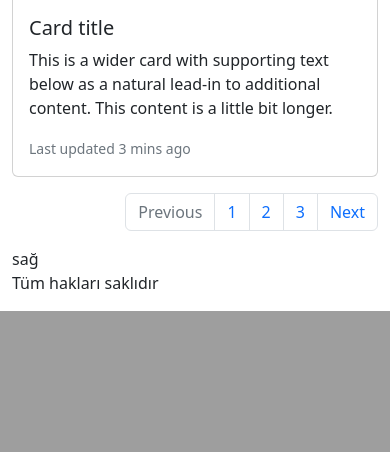
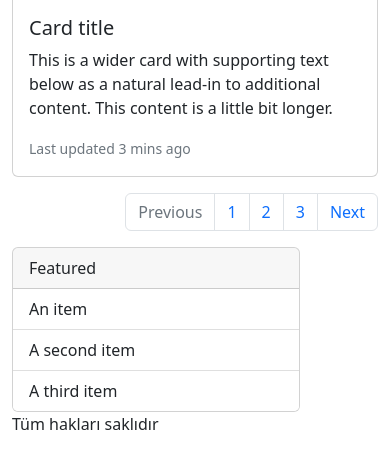
Before and after one commit to atak-05/django-blog-udemy, a Django app: page / in a window 390 px wide. Shown: the part 1731-2183 px from the top of the page. Before the commit the page ends 2042 px from the top, so only its background shows below. Run offline with Django 4.2, Linux system fonts and the light colour scheme; parts of the project's set-up code (start-up, migrations or seed data) failed here and were passed over; some libraries are stand-ins or nearby versions.

Commit message:
templates pages created!

```diff
--- a/blog/blog_app/templates/pages/index.html
+++ b/blog/blog_app/templates/pages/index.html
@@ -1,55 +1,9 @@
-{% load static %}
-<!doctype html>
-<html lang="en">
-  <head>
-    <meta charset="utf-8">
-    <meta name="viewport" content="width=device-width, initial-scale=1">
-    <title>Bootstrap demo</title>
-    <link href="https://cdn.jsdelivr.net/npm/bootstrap@5.2.0/dist/css/bootstrap.min.css" rel="stylesheet" integrity="sha384-gH2yIJqKdNHPEq0n4Mqa/HGKIhSkIHeL5AyhkYV8i59U5AR6csBvApHHNl/vI1Bx" crossorigin="anonymous">
-  </head>
-  <body>
-    <!--Navbar Start-->
-    <nav class="navbar navbar-expand-lg bg-light">
-      <div class="container">
-        <a class="navbar-brand" href="#">Navbar</a>
-        <button class="navbar-toggler" type="button" data-bs-toggle="collapse" data-bs-target="#navbarSupportedContent" aria-controls="navbarSupportedContent" aria-expanded="false" aria-label="Toggle navigation">
-          <span class="navbar-toggler-icon"></span>
-        </button>
-        <div class="collapse navbar-collapse" id="navbarSupportedContent">
-          <ul class="navbar-nav me-auto mb-2 mb-lg-0">
-            <li class="nav-item">
-              <a class="nav-link active" aria-current="page" href="#">Home</a>
-            </li>
-            <li class="nav-item">
-              <a class="nav-link" href="#">Link</a>
-            </li>
-            <li class="nav-item dropdown">
-              <a class="nav-link dropdown-toggle" href="#" role="button" data-bs-toggle="dropdown" aria-expanded="false">
-                Dropdown
-              </a>
-              <ul class="dropdown-menu">
-                <li><a class="dropdown-item" href="#">Action</a></li>
-                <li><a class="dropdown-item" href="#">Another action</a></li>
-                <li><hr class="dropdown-divider"></li>
-                <li><a class="dropdown-item" href="#">Something else here</a></li>
-              </ul>
-            </li>
-            <li class="nav-item">
-              <a class="nav-link disabled">Disabled</a>
-            </li>
-          </ul>
-          <form class="d-flex" role="search">
-            <input class="form-control me-2" type="search" placeholder="Search" aria-label="Search">
-            <button class="btn btn-outline-success" type="submit">Search</button>
-          </form>
-        </div>
-      </div>
-    </nav>
-    <!--Navbar End-->
+{% extends "base.html" %}
+
+
+{%block title%}My Blog{%endblock%}
+{%block content%}
  <!--Main Part-->
-    <div class="container">
-      <div class="row">
-        <div class="col-sm-9">
 <div class="card mb-3" >
   <div class="row g-0">
     <div class="col-md-4">
@@ -105,38 +59,4 @@
       </div>
     </div>
   </div>
-          </div>
-          <!--Main Part-->
-          <!--pagination Start-->
-          <nav aria-label="Page navigation example">
-            <ul class="pagination justify-content-end">
-              <li class="page-item disabled">
-                <a class="page-link">Previous</a>
-              </li>
-              <li class="page-item"><a class="page-link" href="#">1</a></li>
-              <li class="page-item"><a class="page-link" href="#">2</a></li>
-              <li class="page-item"><a class="page-link" href="#">3</a></li>
-              <li class="page-item">
-                <a class="page-link" href="#">Next</a>
-              </li>
-            </ul>
-          </nav>
-        </div>
-        <div class="col-sm-3">
-          sağ
-        </div>
-      </div>
-    </div>
-    <!--Pagination End-->
-    <!--Footer Start-->
-    <div class="container">
-      <div class="row">
-        <div class="col-12">
-          <p> Tüm hakları saklıdır</p>
-        </div>
-      </div>
-    </div>
-    <!--Footer End-->
-    <script src="https://cdn.jsdelivr.net/npm/bootstrap@5.2.0/dist/js/bootstrap.bundle.min.js" integrity="sha384-A3rJD856KowSb7dwlZdYEkO39Gagi7vIsF0jrRAoQmDKKtQBHUuLZ9AsSv4jD4Xa" crossorigin="anonymous"></script>
-  </body>
-</html>
+</div> {%endblock%}
--- /dev/null
+++ b/blog/templates/base.html
@@ -0,0 +1,50 @@
+{% load static %}
+<!doctype html>
+<html lang="en">
+
+<head>
+    <meta charset="utf-8">
+    <meta name="viewport" content="width=device-width, initial-scale=1">
+    <title> {% block title %}{% endblock %} </title>
+    <link href="{% static 'css/bootstrap.min.css' %}" rel="stylesheet">
+</head>
+
+<body>
+    <!--Navbar Start-->
+    {% include "components/navbar.html" %}
+    <!--Navbar End-->
+    <!--Main Part-->
+    <div class="container">
+        <div class="row">
+            <div class="col-sm-9">
+                {% block content %} {%endblock%}
+
+                <!--Main Part-->
+                <!--pagination Start-->
+                <nav aria-label="Page navigation example">
+                    <ul class="pagination justify-content-end">
+                        <li class="page-item disabled">
+                            <a class="page-link">Previous</a>
+                        </li>
+                        <li class="page-item"><a class="page-link" href="#">1</a></li>
+                        <li class="page-item"><a class="page-link" href="#">2</a></li>
+                        <li class="page-item"><a class="page-link" href="#">3</a></li>
+                        <li class="page-item">
+                            <a class="page-link" href="#">Next</a>
+                        </li>
+                    </ul>
+                </nav>
+            </div>
+            <!--Side-bar Start-->
+            {% include "components/sidebar.html" %}
+            <!--Side-bar End-->
+        </div>
+    </div>
+    <!--Pagination End-->
+    <!--Footer Start-->
+    {% include "components/footer.html" %}
+    <!--Footer End-->
+    <script src="{% static 'js/bootstrap.bundle.min.js' %}"></script>
+</body>
+
+</html>
--- /dev/null
+++ b/blog/templates/components/footer.html
@@ -0,0 +1,7 @@
+<div class="container">
+    <div class="row">
+      <div class="col-12">
+        <p> Tüm hakları saklıdır</p>
+      </div>
+    </div>
+  </div>
--- /dev/null
+++ b/blog/templates/components/navbar.html
@@ -0,0 +1,36 @@
+<nav class="navbar navbar-expand-lg bg-light">
+    <div class="container">
+      <a class="navbar-brand" href="#">Navbar</a>
+      <button class="navbar-toggler" type="button" data-bs-toggle="collapse" data-bs-target="#navbarSupportedContent" aria-controls="navbarSupportedContent" aria-expanded="false" aria-label="Toggle navigation">
+        <span class="navbar-toggler-icon"></span>
+      </button>
+      <div class="collapse navbar-collapse" id="navbarSupportedContent">
+        <ul class="navbar-nav me-auto mb-2 mb-lg-0">
+          <li class="nav-item">
+            <a class="nav-link active" aria-current="page" href="#">Home</a>
+          </li>
+          <li class="nav-item">
+            <a class="nav-link" href="#">Link</a>
+          </li>
+          <li class="nav-item dropdown">
+            <a class="nav-link dropdown-toggle" href="#" role="button" data-bs-toggle="dropdown" aria-expanded="false">
+              Dropdown
+            </a>
+            <ul class="dropdown-menu">
+              <li><a class="dropdown-item" href="#">Action</a></li>
+              <li><a class="dropdown-item" href="#">Another action</a></li>
+              <li><hr class="dropdown-divider"></li>
+              <li><a class="dropdown-item" href="#">Something else here</a></li>
+            </ul>
+          </li>
+          <li class="nav-item">
+            <a class="nav-link disabled">Disabled</a>
+          </li>
+        </ul>
+        <form class="d-flex" role="search">
+          <input class="form-control me-2" type="search" placeholder="Search" aria-label="Search">
+          <button class="btn btn-outline-success" type="submit">Search</button>
+        </form>
+      </div>
+    </div>
+  </nav>
--- /dev/null
+++ b/blog/templates/components/sidebar.html
@@ -0,0 +1,12 @@
+<div class="col-sm-3">
+    <div class="card" style="width: 18rem;">
+      <div class="card-header">
+        Featured
+      </div>
+      <ul class="list-group list-group-flush">
+        <li class="list-group-item">An item</li>
+        <li class="list-group-item">A second item</li>
+        <li class="list-group-item">A third item</li>
+      </ul>
+    </div>
+  </div>
```
Also changed, not shown: blog/blog/settings.py (+9 -4 lines), blog/blog/wsgi.py (+10 -0 lines), 1 other file. Lines whose indentation alone changed are shown as unchanged.
